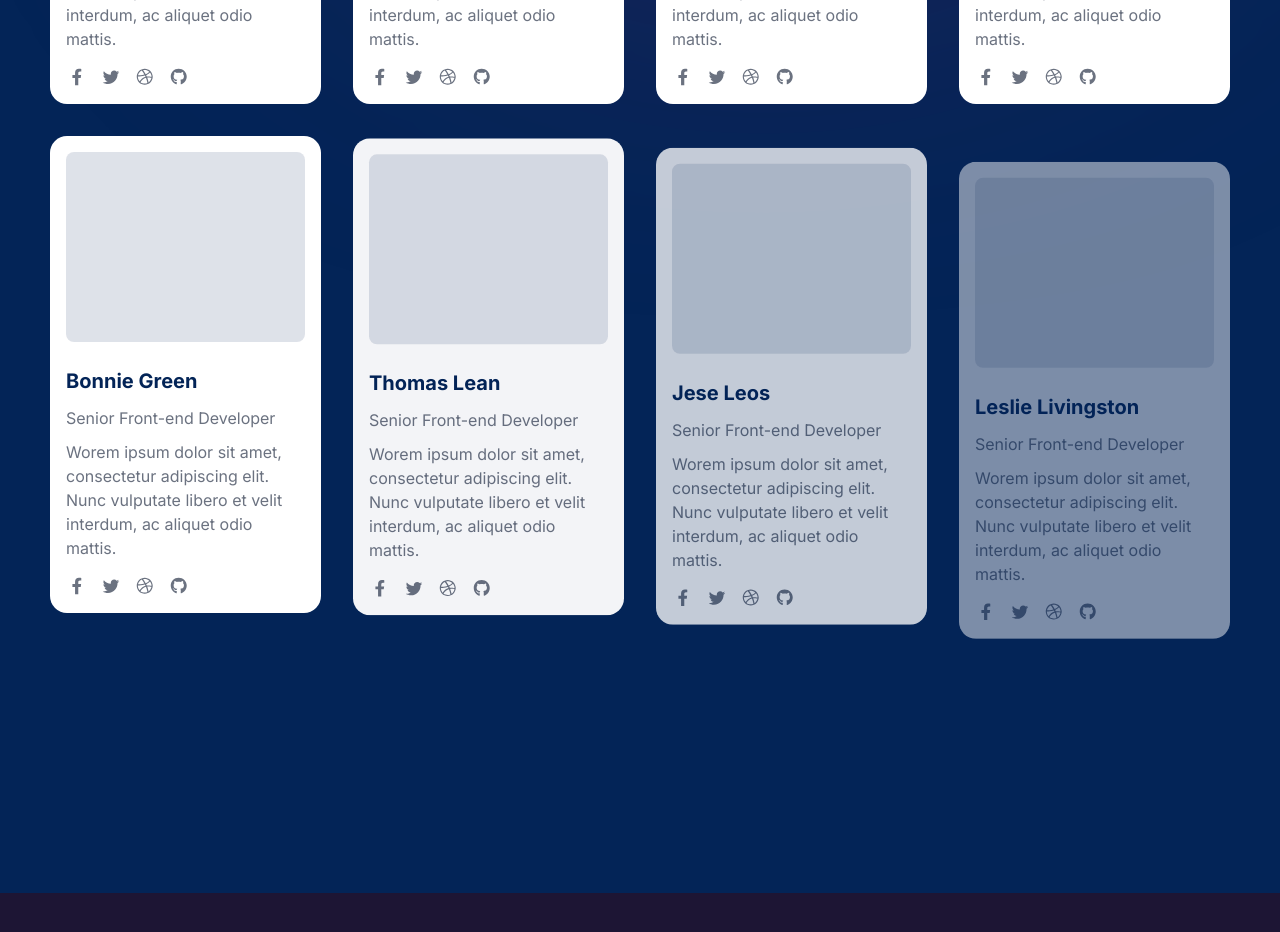
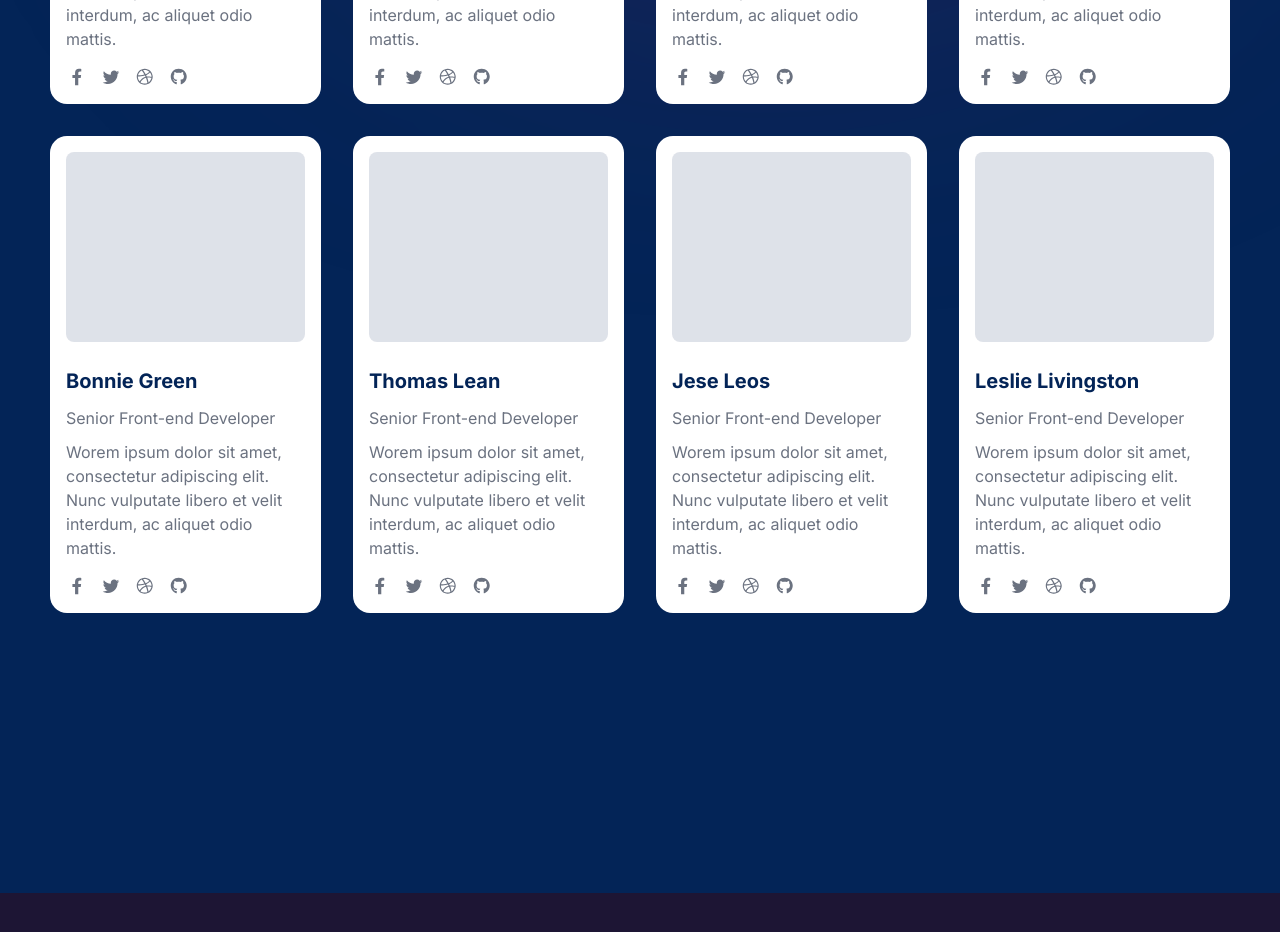
Before and after one commit to alone025/adminPanelFrontend, a React (Vite) app: page /ourteam in a window 1280 px wide. Shown: the part 1140-2072 px from the top of the page. Built offline with nearby package versions, Linux system fonts and the light colour scheme; a web font is replaced by a local one.

Commit message:
change animation

```diff
--- a/package.json
+++ b/package.json
@@ -15,6 +15,7 @@
     "react-dom": "^18.3.1",
     "react-icons": "^5.2.1",
     "react-intersection-observer": "^9.13.0",
+    "react-responsive": "^10.0.0",
     "react-router-dom": "^6.25.1"
   },
   "devDependencies": {
--- a/src/components/our-team/ourteam.jsx
+++ b/src/components/our-team/ourteam.jsx
@@ -1,21 +1,9 @@
 import React from 'react'
 import Wrapper from '../../layout/wrapper'
 import team from '../../data/ourteamData'
-import { motion, useAnimation } from 'framer-motion'
-import { useInView } from 'react-intersection-observer'
+import { motion } from 'framer-motion'
 
 function Ourteam() {
-	const controls = useAnimation()
-	const [ref, inView] = useInView({ threshold: 0.2, triggerOnce: true })
-
-	React.useEffect(() => {
-		if (inView) {
-			controls.start({ opacity: 1, y: 0 })
-		} else {
-			controls.start({ opacity: 0, y: 50 })
-		}
-	}, [inView, controls])
-
 	return (
 		<div className='relative w-full min-h-screen'>
 			<img
@@ -27,10 +15,10 @@ function Ourteam() {
 				<div className='pt-[100px] mx-[50px] 2xl:mx-0 font-inter'>
 					<div className='blog_blur right-0 w-[!1000px]'></div>
 					<motion.div
-						ref={ref}
-						initial={{ opacity: 0, y: 50 }}
-						animate={controls}
-						transition={{ duration: 0.8 }}
+						initial={{ opacity: 0, y: 20 }}
+						whileInView={{ opacity: 1, y: 0 }}
+						viewport={{ once: true, amount: 0.2 }}
+						transition={{ duration: 0.6 }}
 					>
 						<div className='flex flex-col gap-[10px] text-white'>
 							<h2 className='text-[20px] md:text-[36px] font-[800]'>
@@ -44,18 +32,19 @@ function Ourteam() {
 					</motion.div>
 					<motion.div
 						className='grid xl:grid-cols-4 grid-cols-1 md:grid-cols-2 gap-[32px] mt-[64px] lg:grid-cols-3'
-						ref={ref}
-						initial={{ opacity: 0, y: 50 }}
-						animate={controls}
-						transition={{ duration: 0.8 }}
+						initial={{ opacity: 0, y: 20 }}
+						whileInView={{ opacity: 1, y: 0 }}
+						viewport={{ once: true, amount: 0.1 }}
+						transition={{ duration: 0.6, delay: 0.2 }}
 					>
 						{team.map((teamData, index) => (
 							<motion.div
 								key={index}
 								className='bg-[white] rounded-[17px] z-[2]'
-								initial={{ opacity: 0, y: 50 }}
-								animate={controls}
-								transition={{ duration: 0.8, delay: index * 0.2 }}
+								initial={{ opacity: 0, y: 20 }}
+								whileInView={{ opacity: 1, y: 0 }}
+								viewport={{ once: true, amount: 0.1 }}
+								transition={{ duration: 0.6, delay: index * 0.1 }}
 							>
 								<div className='p-[16px]'>
 									<div className='ourteam_div_bg w-full flex justify-center items-center mx-auto h-[190px]'></div>
```
Also changed, not shown: 1 other file (tests, documents, lock files or other folders).
